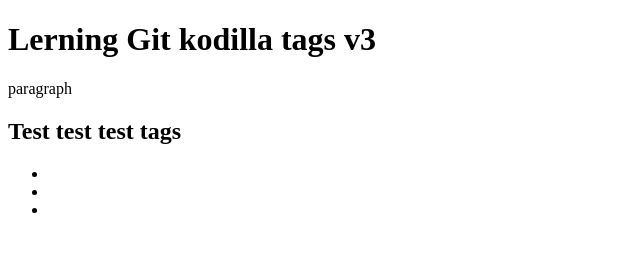
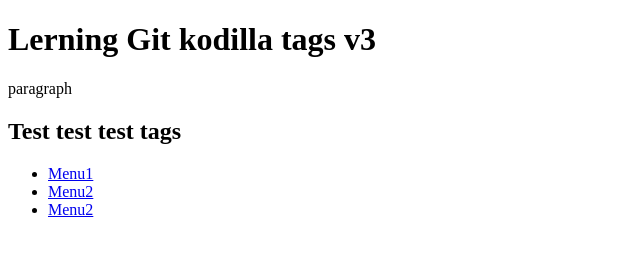
Before and after one commit to markal84/nauka-gita, a plain HTML site: page index.html in a window 1280 px wide. Shown: the whole page, without its empty margins (0-640 px from the left). Drawn offline with nearby package versions, Linux system fonts and the light colour scheme; files that its build step writes are made by us from their sources.

Commit message:
Add links to navigation

```diff
--- a/index.html
+++ b/index.html
@@ -12,9 +12,9 @@
             <h2>Test test test tags</h2>
             <nav>
                 <ul>
-                    <li></li>
-                    <li></li>
-                    <li></li>
+                    <li><a href="#">Menu1</a></li>
+                    <li><a href="#">Menu2</a></li>
+                    <li><a href="#">Menu2</a></li>
                 </ul>
             </nav>
         </header>
```
